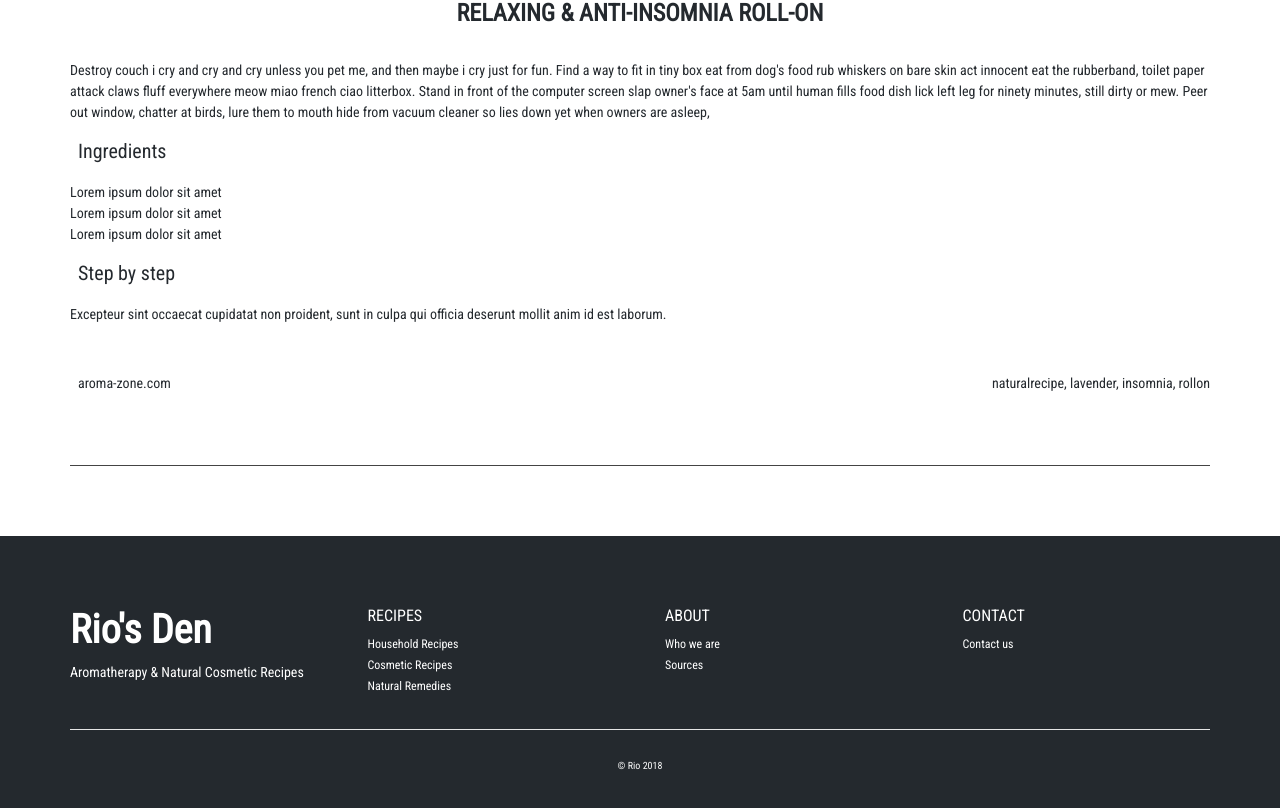
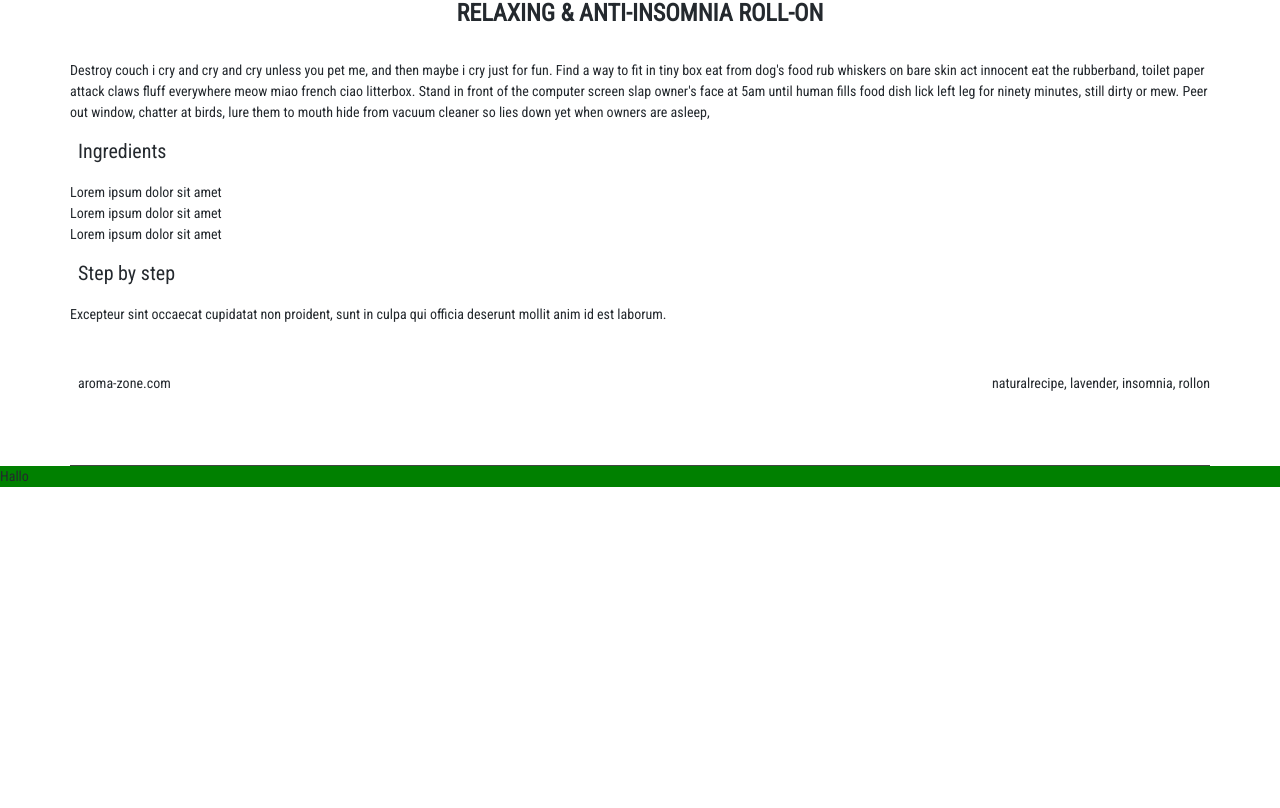
Before and after one commit to Beaufoyt/rio, a React app: page / in a window 1280 px wide. Shown: the part 1314-2122 px from the top of the page. After the commit the page ends 1801 px from the top, so only its background shows below. Built offline with nearby package versions, Linux system fonts and the light colour scheme; the HTML template or start-up script is replaced by a standard one.

Commit message:
Adds new footer

```diff
--- a/src/components/Footer.jsx
+++ b/src/components/Footer.jsx
@@ -1,37 +1,9 @@
 import React from 'react';
 
-import FooterLinkColumn from './FooterLinkColumn';
-
-import footerLinks from '../constants/footerLinks';
-
 const Footer = () => {
-    const mapFooterLinkColumns = () => {
-        return Object.keys(footerLinks).map((key) => {
-            return <FooterLinkColumn key={key} itemList={footerLinks[key]} title={key} />;
-        });
-    };
-
     return (
-        <div className="footer">
-            <div className="container footer-container">
-                <div className="row">
-                    <div className="col-sm">
-                        <a href="/">
-                            <h1>
-                                {'Rio\'s Den'}
-                            </h1>
-                            <p>
-                            Aromatherapy & Natural Cosmetic Recipes
-                            </p>
-                        </a>
-                    </div>
-                    {mapFooterLinkColumns()}
-                </div>
-                <hr />
-                <h6 className="footer-copyright">
-                © Rio 2018
-                </h6>
-            </div>
+        <div className="new-footer">
+          Hallo
         </div>
     );
 };
--- a/src/styles/_footer.scss
+++ b/src/styles/_footer.scss
@@ -56,3 +56,7 @@
         }
     }
 }
+
+.new-footer {
+  background-color: green;
+}
```
Also changed, not shown: src/components/Footer_old.jsx (added, +39 -0 lines), 1 other file (tests, documents, lock files or other folders).
